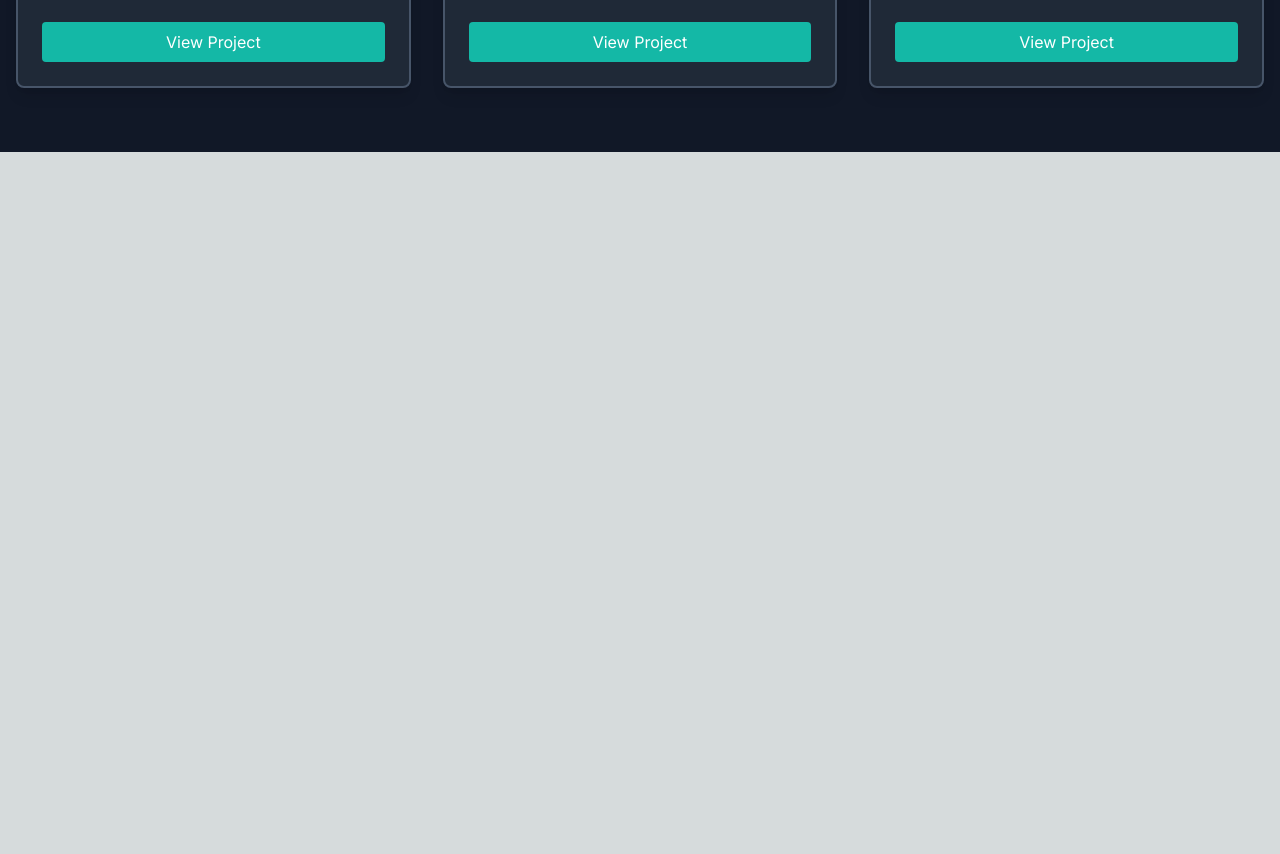
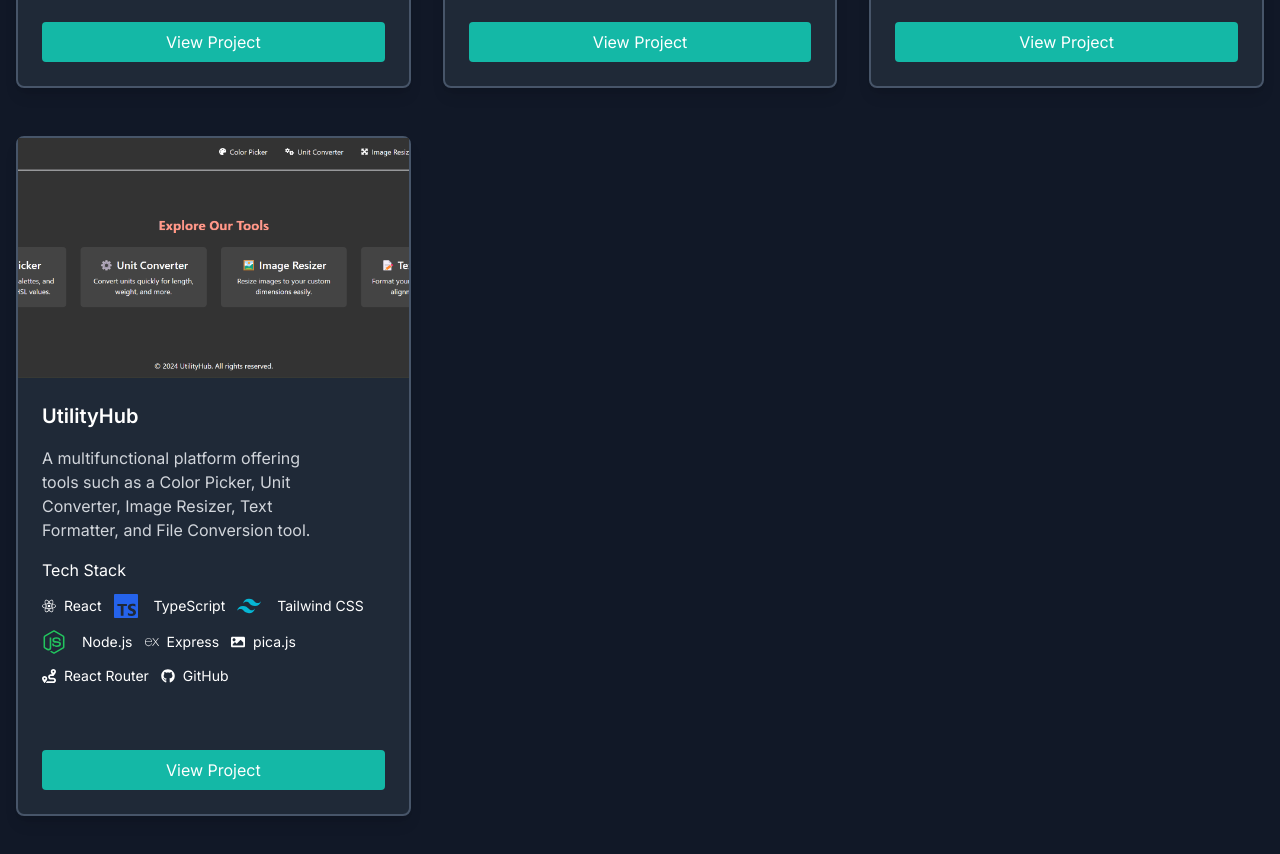
Before and after one commit to Hamza123Hussain/portfolio, a Next.js app: page /projects in a window 1280 px wide. Shown: the part 4460-5314 px from the top of the page. Before the commit the page ends 4612 px from the top, so only its background shows below. Built offline with nearby package versions, Linux system fonts and the light colour scheme.

Commit message:
added a new project known as utility hub

```diff
--- a/app/projects/page.tsx
+++ b/app/projects/page.tsx
@@ -12,6 +12,9 @@ import {
   FaJsSquare,
   FaTerminal,
   FaServer,
+  FaGithub,
+  FaImage,
+  FaRoute,
 } from 'react-icons/fa'
 import {
   SiTailwindcss,
@@ -33,6 +36,7 @@ import {
   AiOutlineBranches,
   AiOutlineFile,
   AiOutlineRead,
+  AiOutlineRight,
   AiOutlineRobot,
 } from 'react-icons/ai'
 import { GiClapperboard, GiSandsOfTime } from 'react-icons/gi'
@@ -102,9 +106,15 @@ type Technology =
   | 'Helmet'
   | 'Morgan'
   | 'Gemini AI'
+  | 'GitHub'
+  | 'pica.js'
+  | 'React Router'
 
 // Define icons for technologies
 const technologyIcons: Record<Technology, JSX.Element> = {
+  GitHub: <FaGithub />,
+  'pica.js': <FaImage />,
+  'React Router': <FaRoute />,
   bcrypt: <FaShieldAlt />,
   JWT: <FaLock />,
   'Gemini AI': <TbApi />, // Using a generic API icon (Tabler Icons)
@@ -418,6 +428,23 @@ const projects: Project[] = [
       'bcrypt',
     ],
   },
+  {
+    title: 'UtilityHub',
+    description:
+      'A multifunctional platform offering tools such as a Color Picker, Unit Converter, Image Resizer, Text Formatter, and File Conversion tool.',
+    image: '/15.png',
+    link: 'https://utility-hub-phi.vercel.app',
+    technologies: [
+      'React',
+      'TypeScript',
+      'Tailwind CSS',
+      'Node.js',
+      'Express',
+      'pica.js',
+      'React Router',
+      'GitHub',
+    ],
+  },
 ]
 
 interface Project {
```
Also changed, not shown: public/15.png (added).
